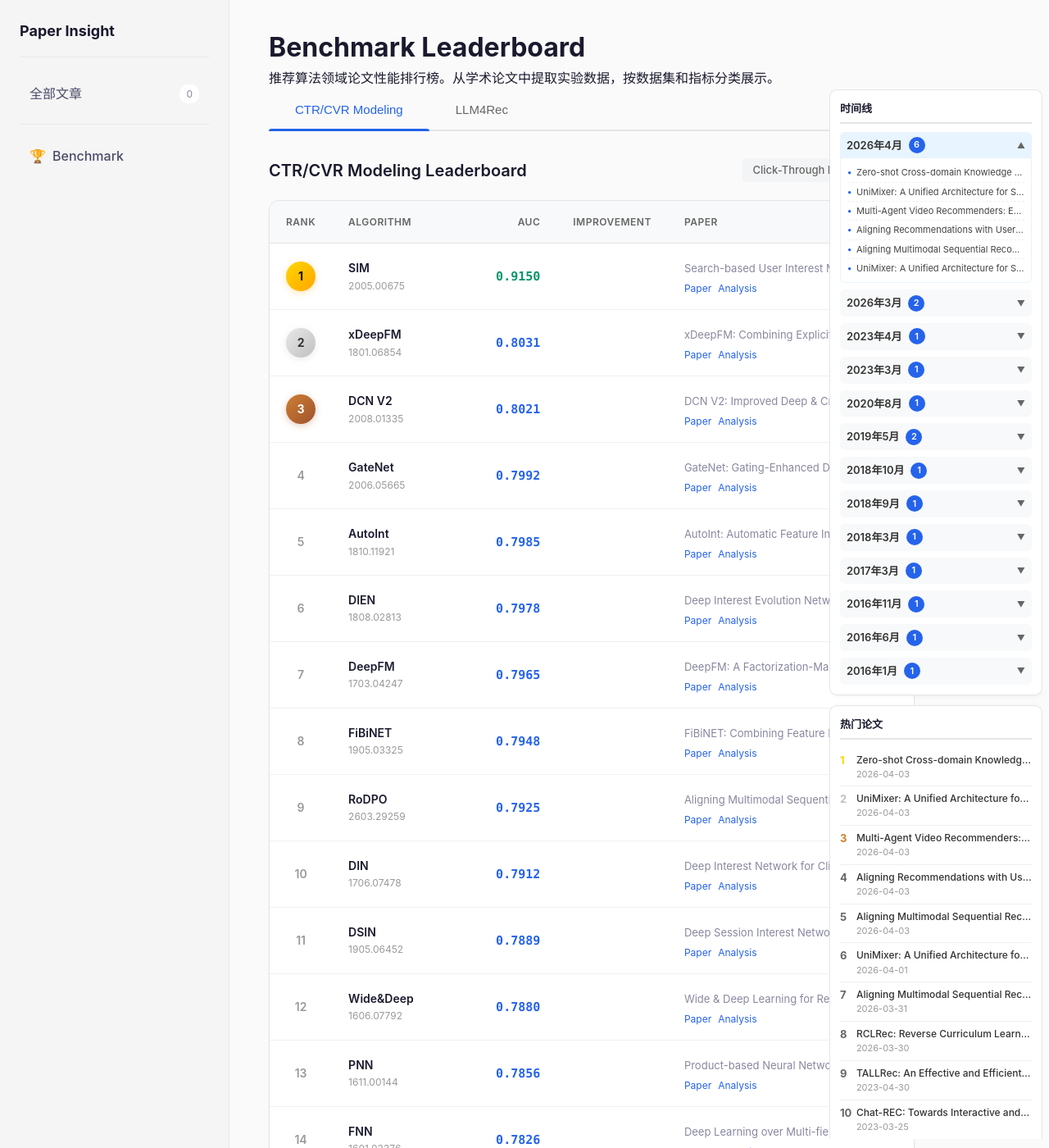
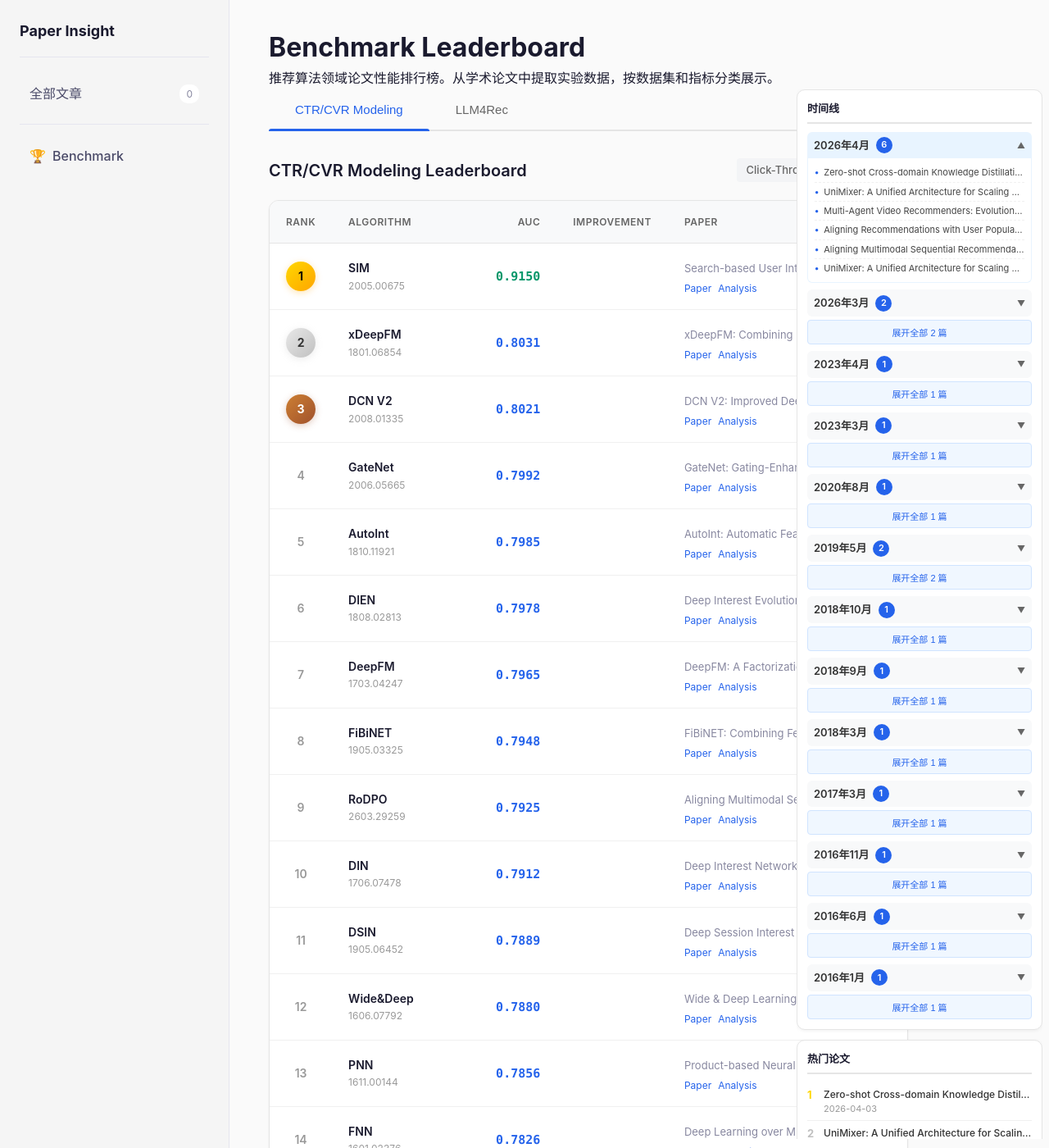
Before and after one commit to 32103210/paper-insight, a Jekyll site: the page built from benchmark/index.md, in a window 1280 px wide and 1400 px high. Shown: the whole window at 82% size. Built offline with Jekyll 4.4.1, drawn with Linux system fonts in a browser that asks for light colours; some of the changed lines change nothing that is shown.

Commit message:
feat: wider sidebar, add show more button for collapsed timeline months

```diff
--- a/benchmark/index.md
+++ b/benchmark/index.md
@@ -402,6 +402,47 @@ title: Benchmark Leaderboard
   display: block;
 }
 
+.panel-timeline-content.collapsed {
+  max-height: 120px;
+  overflow: hidden;
+  position: relative;
+}
+
+.panel-timeline-content.collapsed::after {
+  content: '';
+  position: absolute;
+  bottom: 0;
+  left: 0;
+  right: 0;
+  height: 30px;
+  background: linear-gradient(transparent, #fff);
+  pointer-events: none;
+}
+
+.panel-timeline-show-more {
+  display: none;
+  width: 100%;
+  padding: 6px 8px;
+  margin-top: 4px;
+  background: #f0f7ff;
+  border: 1px solid #d0e4ff;
+  border-radius: 4px;
+  color: #2563eb;
+  font-size: 11px;
+  font-weight: 500;
+  cursor: pointer;
+  text-align: center;
+  transition: all 0.2s;
+}
+
+.panel-timeline-show-more:hover {
+  background: #e0f0ff;
+}
+
+.panel-timeline-content.collapsed + .panel-timeline-show-more {
+  display: block;
+}
+
 .panel-timeline-item {
   padding: 4px 0;
   font-size: 11px;
@@ -497,7 +538,7 @@ title: Benchmark Leaderboard
 
 /* Right Sidebar - sticky positioning */
 .right-panel {
-  width: 260px;
+  width: 300px;
   flex-shrink: 0;
   position: sticky;
   top: 80px;
@@ -735,7 +776,7 @@ function renderPanelTimeline() {
     html += `</div>`;
     html += `<span class="panel-timeline-arrow">▼</span>`;
     html += `</div>`;
-    html += `<div class="panel-timeline-content">`;
+    html += `<div class="panel-timeline-content${isExpanded ? '' : ' collapsed'}">`;
 
     posts.forEach(post => {
       html += `<div class="panel-timeline-item">`;
@@ -744,6 +785,9 @@ function renderPanelTimeline() {
     });
 
     html += `</div>`;
+    if (!isExpanded) {
+      html += `<button class="panel-timeline-show-more" data-month="${month}">展开全部 ${posts.length} 篇</button>`;
+    }
     html += `</div>`;
   });
 
@@ -753,7 +797,39 @@ function renderPanelTimeline() {
   // Add click handlers for collapsible timeline
   container.querySelectorAll('.panel-timeline-header').forEach(header => {
     header.addEventListener('click', () => {
-      header.classList.toggle('expanded');
+      const isExpanded = header.classList.toggle('expanded');
+      const month = header.dataset.month;
+      const content = container.querySelector(`.panel-timeline-content[data-month="${month}"]`) ||
+                      header.nextElementSibling;
+      const showMore = container.querySelector(`.panel-timeline-show-more[data-month="${month}"]`);
+
+      // Find and update content
+      let contentDiv = header.nextElementSibling;
+      while (contentDiv && !contentDiv.classList.contains('panel-timeline-content')) {
+        contentDiv = contentDiv.nextElementSibling;
+      }
+      if (contentDiv) {
+        contentDiv.classList.toggle('collapsed', !isExpanded);
+      }
+      if (showMore) {
+        showMore.style.display = isExpanded ? 'none' : 'block';
+      }
+    });
+  });
+
+  // Add click handlers for show more buttons
+  container.querySelectorAll('.panel-timeline-show-more').forEach(btn => {
+    btn.addEventListener('click', () => {
+      const month = btn.dataset.month;
+      const header = container.querySelector(`.panel-timeline-header[data-month="${month}"]`);
+      if (header) {
+        header.classList.add('expanded');
+        const content = header.nextElementSibling;
+        if (content && content.classList.contains('panel-timeline-content')) {
+          content.classList.remove('collapsed');
+        }
+        btn.style.display = 'none';
+      }
     });
   });
 }
```
